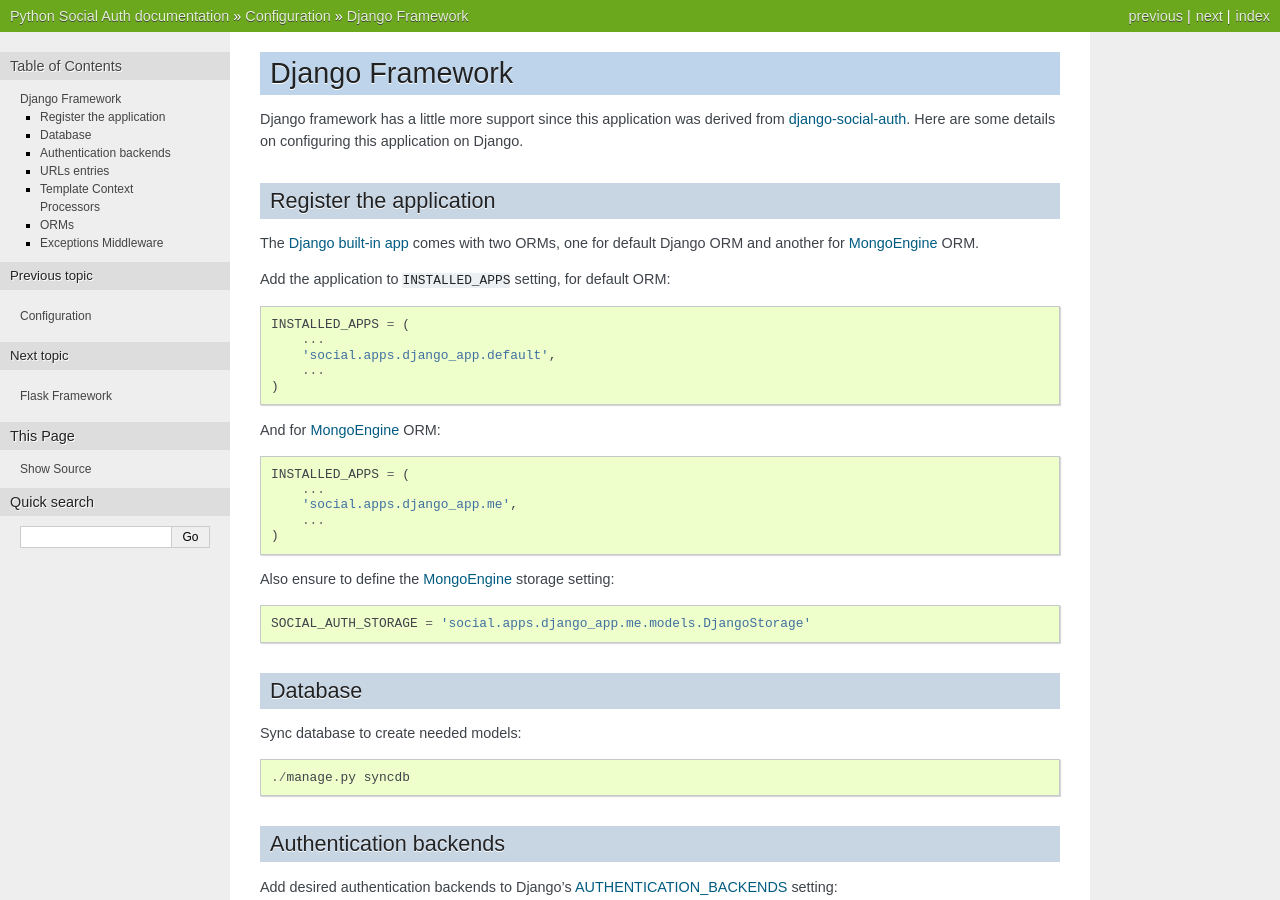
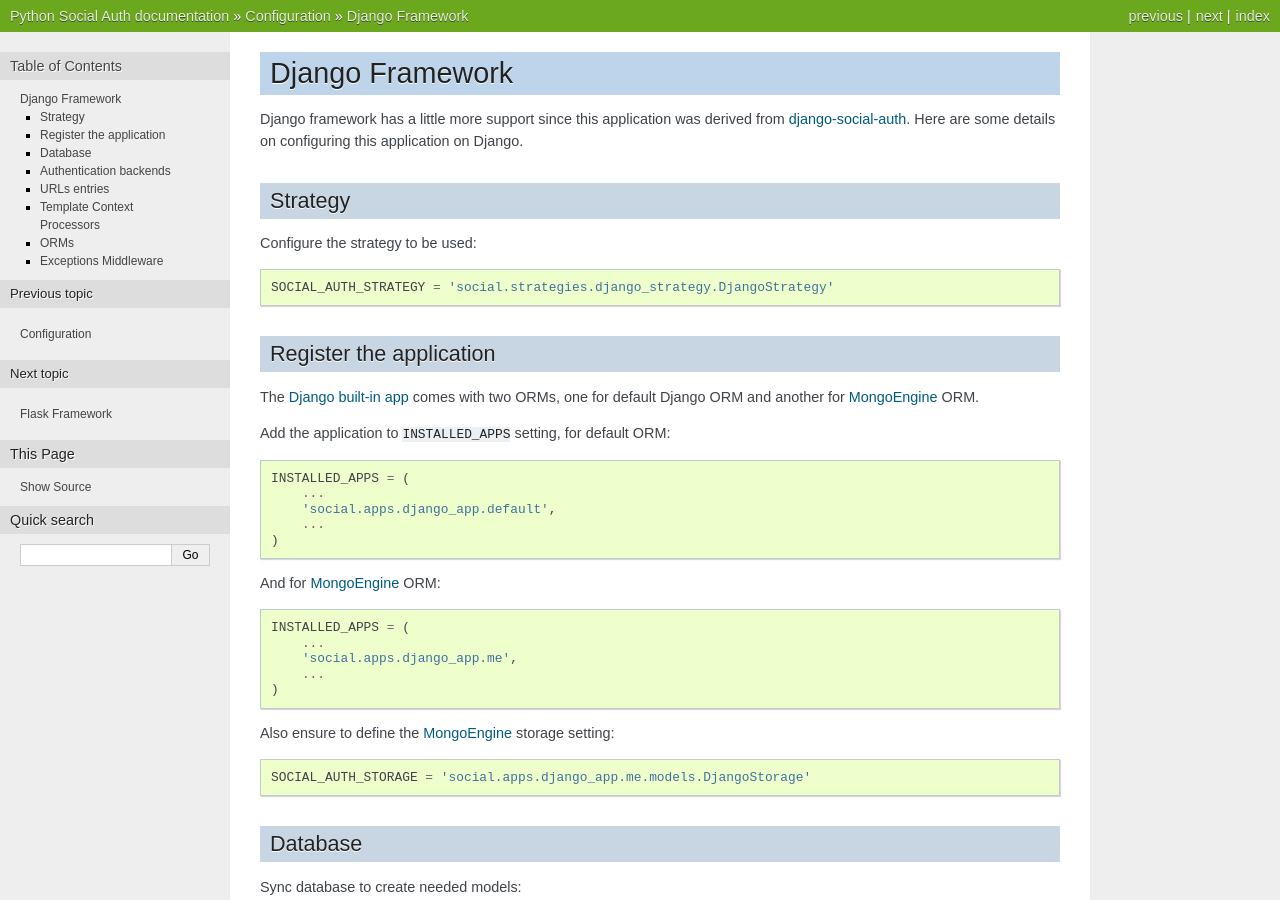
Before and after one commit to omab/python-social-auth, a Sphinx documentation site: the page built from docs/configuration/django.rst, in a window 1280 px wide and 900 px high. Built offline with Sphinx 7.4.7, drawn with Linux system fonts in a browser that asks for light colours.

Commit message:
Update django.rst

```diff
--- a/docs/configuration/django.rst
+++ b/docs/configuration/django.rst
@@ -4,6 +4,14 @@ Django Framework
 Django framework has a little more support since this application was derived
 from `django-social-auth`_. Here are some details on configuring this
 application on Django.
+
+
+Strategy
+--------
+
+Configure the strategy to be used::
+
+    SOCIAL_AUTH_STRATEGY = 'social.strategies.django_strategy.DjangoStrategy'
 
 
 Register the application
```
